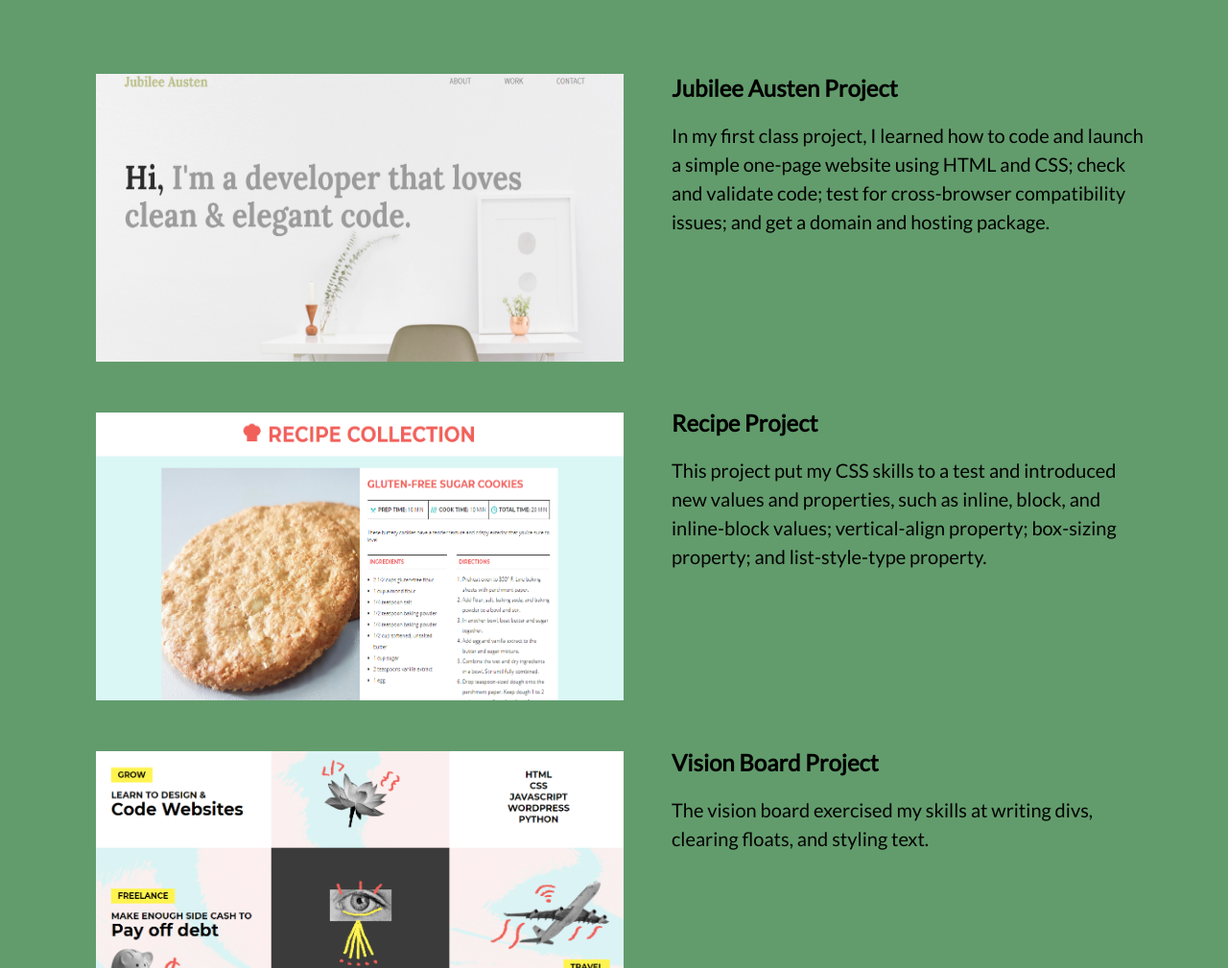
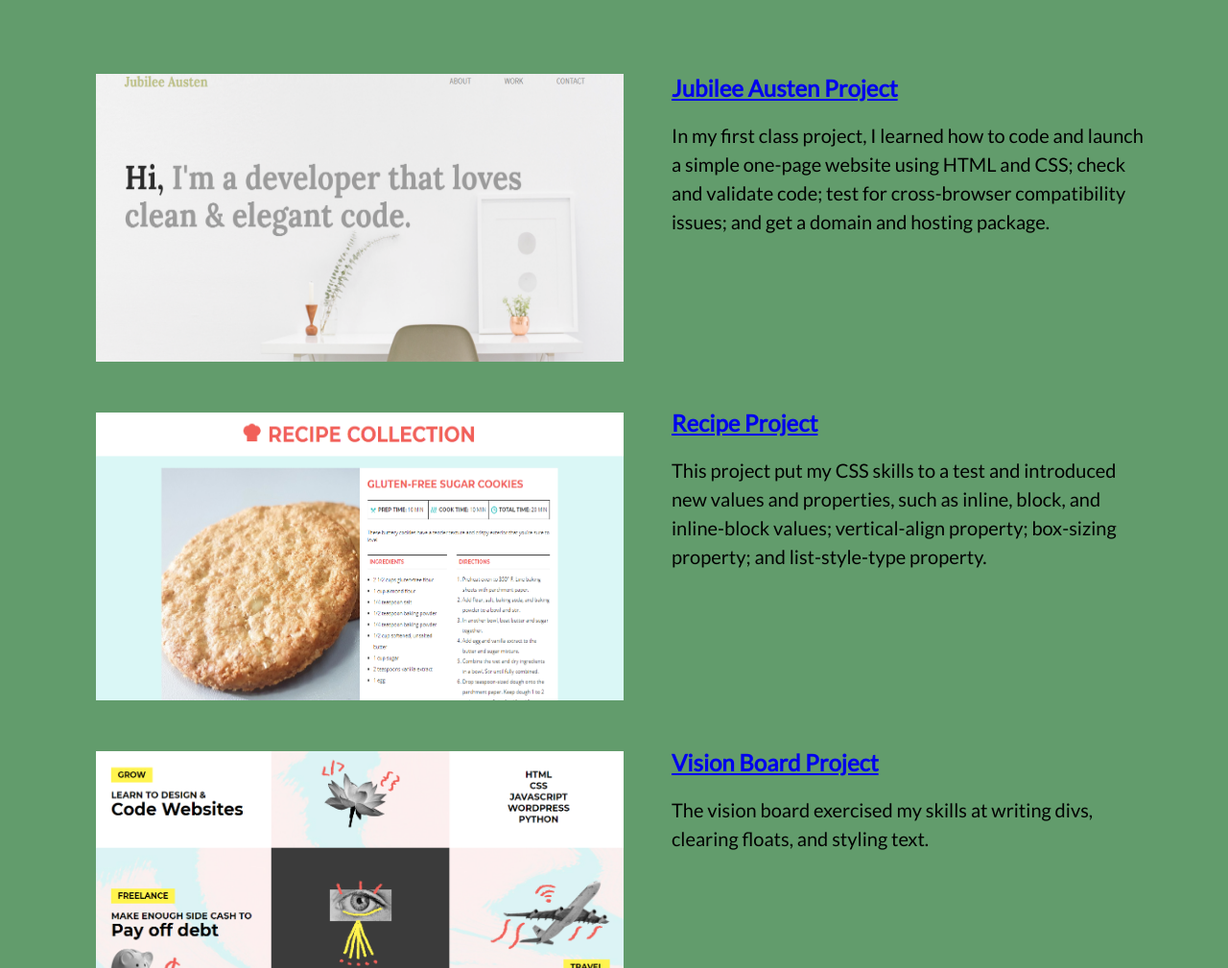
Before and after one commit to paulinelapresta/portfolio-website, a plain HTML site: page index.html in a window 1280 px wide. Shown: the part 988-1997 px from the top of the page at 96% size. Drawn offline with Linux system fonts and the light colour scheme.

Commit message:
Added github links to portfolio projects

```diff
--- a/index.html
+++ b/index.html
@@ -41,17 +41,17 @@
               style="width: 550px; height: 300px;" />
             </div>
             <div class="right-column">
-              <h3>Jubilee Austen Project</h3>
+              <h3><a href="https://paulinelapresta.github.io/Jubilee-Austen/" target="_blank">Jubilee Austen Project</a></h3>
               <p id="jubilee">In my first class project, I learned how to code and launch a
                 simple one-page website using  HTML and CSS; check and validate
                 code; test for cross-browser compatibility issues; and get a
                 domain and hosting package.</p>
-              <h3>Recipe Project</h3>
+              <h3><a href="https://paulinelapresta.github.io/Recipe/" target="_blank">Recipe Project</a></h3>
               <p id="recipe">This project put my CSS skills to a test and introduced new
                 values and properties, such as inline, block, and inline-block
                 values; vertical-align property; box-sizing property; and
                 list-style-type property.</p>
-              <h3>Vision Board Project</h3>
+              <h3><a href="https://paulinelapresta.github.io/Vision-Board/" target="_blank">Vision Board Project</a></h3>
               <p>The vision board exercised my skills at writing divs, clearing
                 floats, and styling text.</p>
             </div>
```
